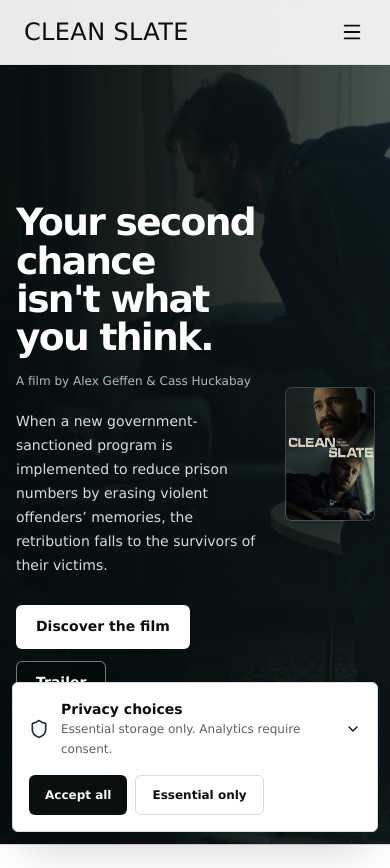
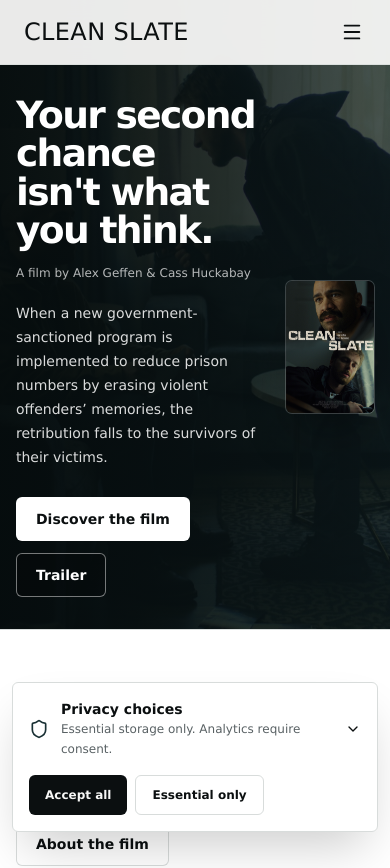
Before and after one commit to Geffen53/CleanSlateFilm-AlexGeffen, a Next.js app: page / in a window 390 px wide. Shown: the top 868 px of the page. Built offline with nearby package versions, Linux system fonts and the light colour scheme.

Commit message:
apps/web/src/app/(app)/loading-shell.tsx

```diff
--- a/app/page.tsx
+++ b/app/page.tsx
@@ -17,8 +17,8 @@ export default function HomePage() {
         />
         <div className="absolute inset-0 -z-10 bg-[linear-gradient(90deg,rgba(5,11,12,0.92)_0%,rgba(5,11,12,0.72)_55%,rgba(5,11,12,0.42)_100%)]" />
 
-        <div className="page-shell grid min-h-[calc(100svh-4rem)] grid-cols-[minmax(0,1fr)_5.5rem] items-center gap-5 py-10 sm:grid-cols-[minmax(0,1fr)_7rem] md:grid-cols-[minmax(0,1fr)_clamp(14rem,24vw,22rem)] md:gap-12 md:py-14">
-          <Reveal className="relative z-10 max-w-3xl py-4">
+        <div className="page-shell grid grid-cols-[minmax(0,1fr)_5.5rem] items-center gap-5 py-8 sm:grid-cols-[minmax(0,1fr)_7rem] md:min-h-[calc(100svh-4rem)] md:grid-cols-[minmax(0,1fr)_clamp(14rem,24vw,22rem)] md:gap-12 md:py-14">
+          <Reveal className="relative z-10 max-w-3xl md:py-4">
             <h1 className="font-sans text-[clamp(2.35rem,7vw,5.75rem)] font-semibold leading-[1.02] tracking-[-0.045em] text-balance">
               {film.tagline}
             </h1>
```
